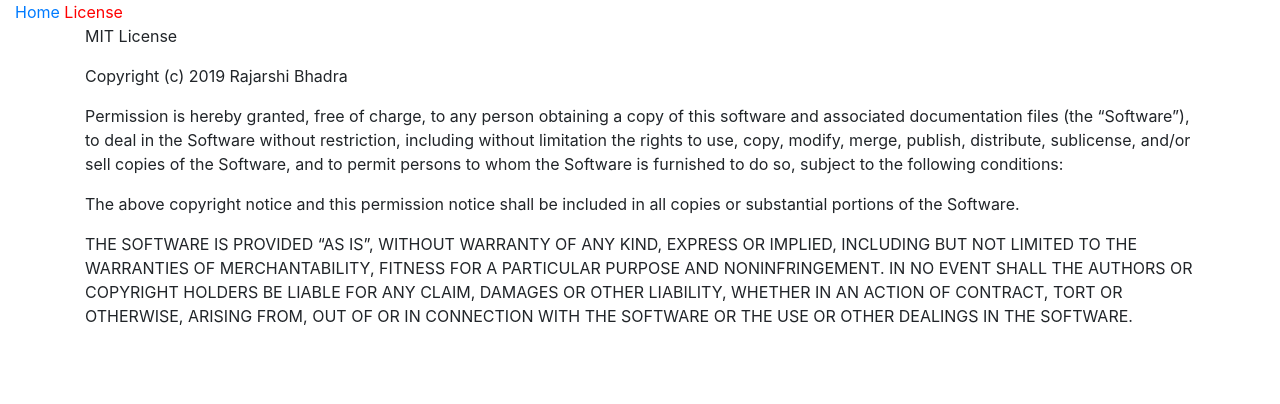
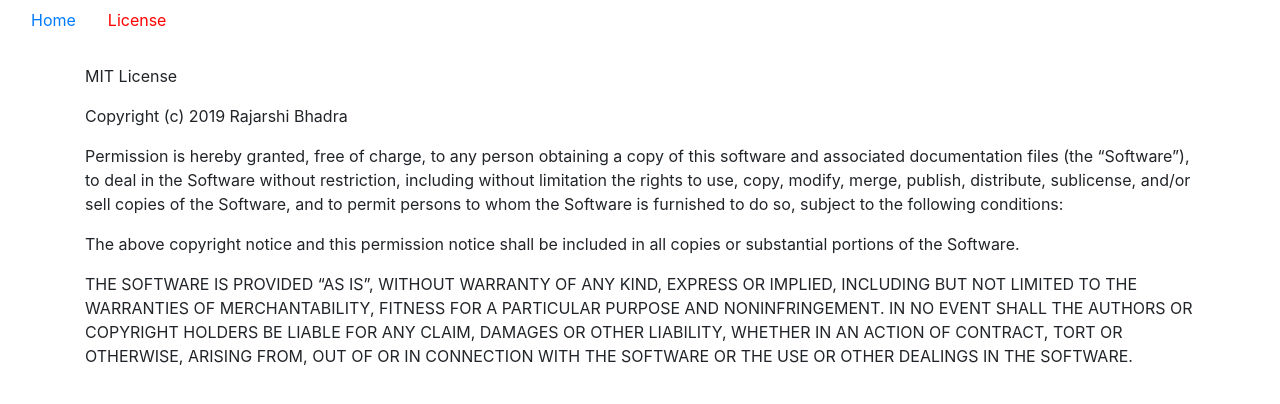
Before and after one commit to Open-Internet-Space/anopeninternet, a Jekyll site: the page built from License.md, in a window 1280 px wide. Shown: the top 404 px of the page. Built offline with Jekyll 4.4.1, drawn with Linux system fonts in a browser that asks for light colours; nearby versions of some CDN libraries.

Commit message:
Nav update

```diff
--- a/_includes/nav.html
+++ b/_includes/nav.html
@@ -1,14 +1,12 @@
-<nav class="container-fluid">
-  <div class="row">
-
-    <div class="col-sm">
-
+<div class="container-fluid">
+<ul class="nav nav-pills">
   {% for item in site.data.nav %}
-    <a href="{{ item.link }}" {% if page.url == item.link %}style="color: red;"{% endif %}>
+    <li class="nav-item">
+      <a class="nav-link" href="{{ item.link }}" {% if page.url == item.link %}style="color: red;"{% endif %}>
       {{ item.name }}
     </a>
+    </li>
   {% endfor %}
-    </div>
-  </div>
-
-</nav>
+</ul>
+</div>
+<br />
```
